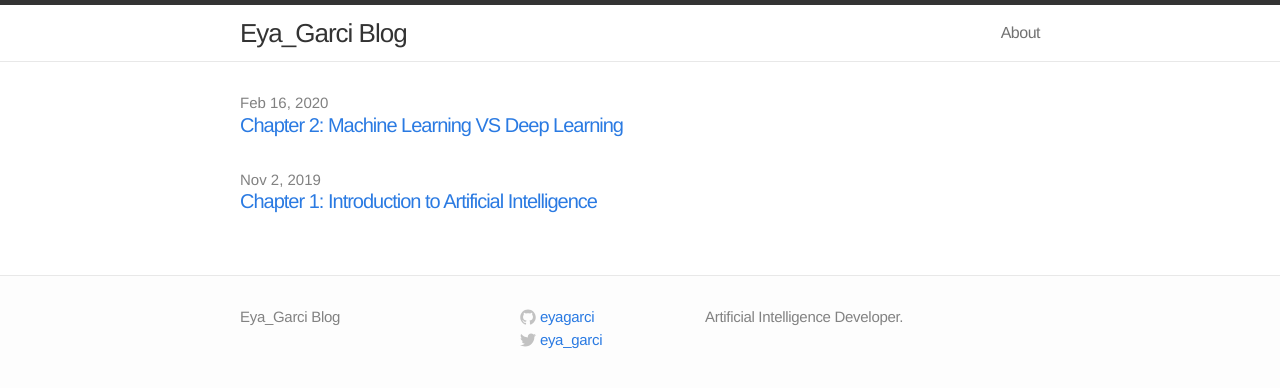
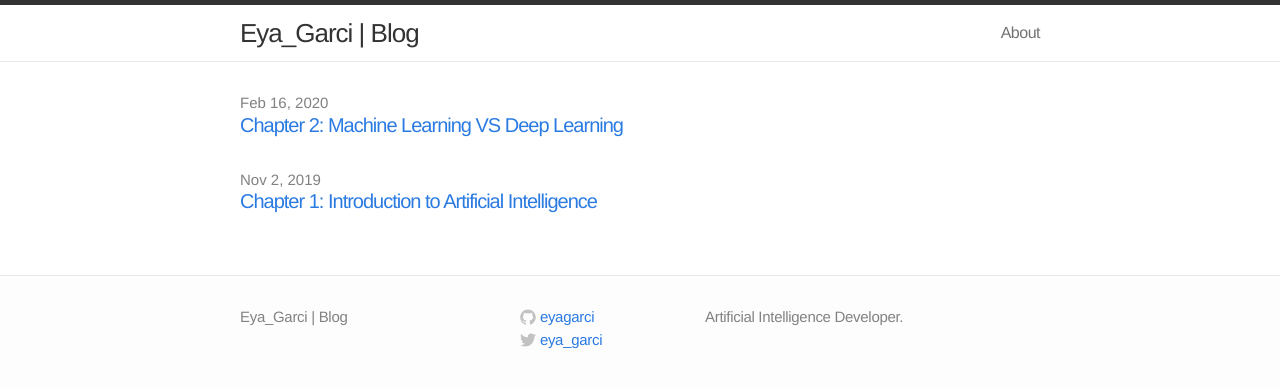
Before and after one commit to eyagarci/eyagarci.github.io, a Jekyll site: the page built from index.html, in a window 1280 px wide. Shown: the top 388 px of the page. Built offline with Jekyll 4.4.1, drawn with Linux system fonts in a browser that asks for light colours.

```diff
--- a/_config.yml
+++ b/_config.yml
@@ -1,5 +1,5 @@
 # Site settings
-title: Eya_Garci Blog
+title: Eya_Garci | Blog
 email:
 description: "Artificial Intelligence Developer."
 baseurl: ""
```
